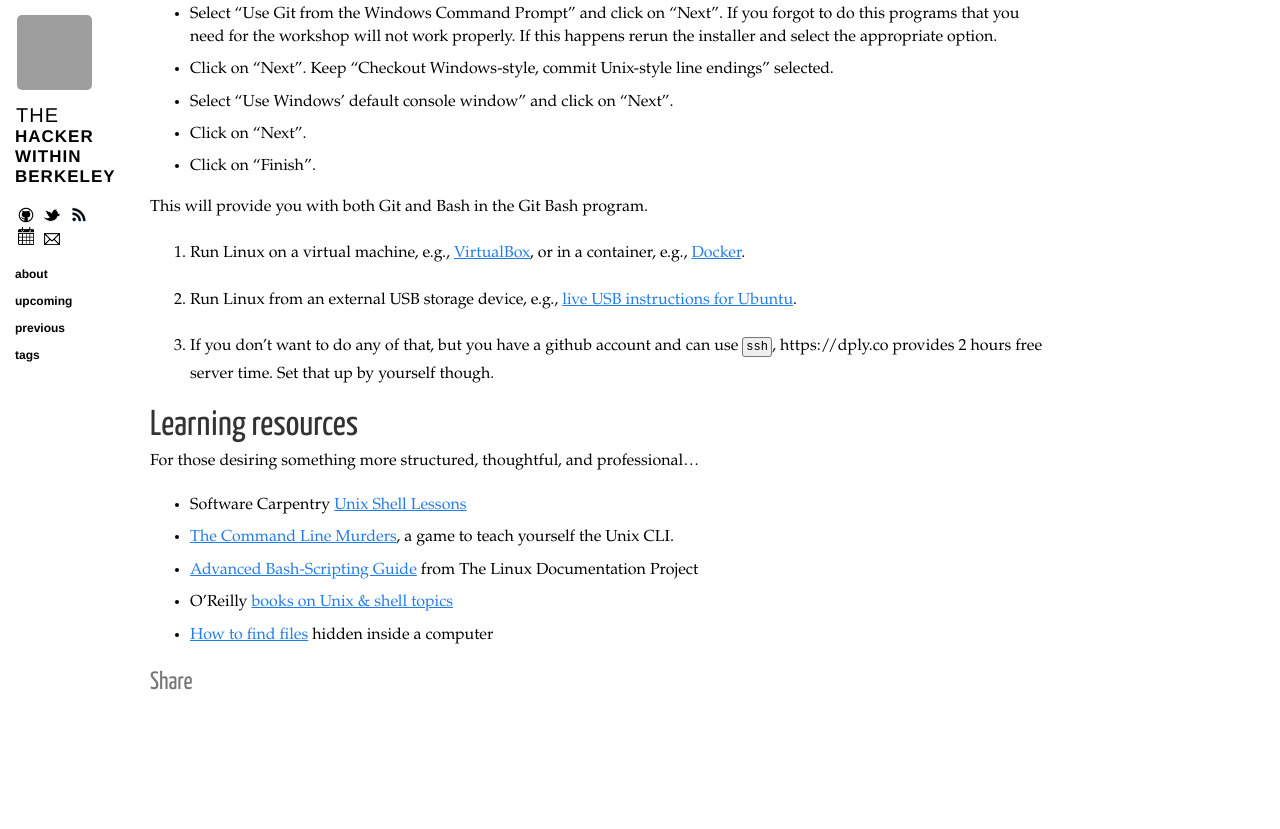
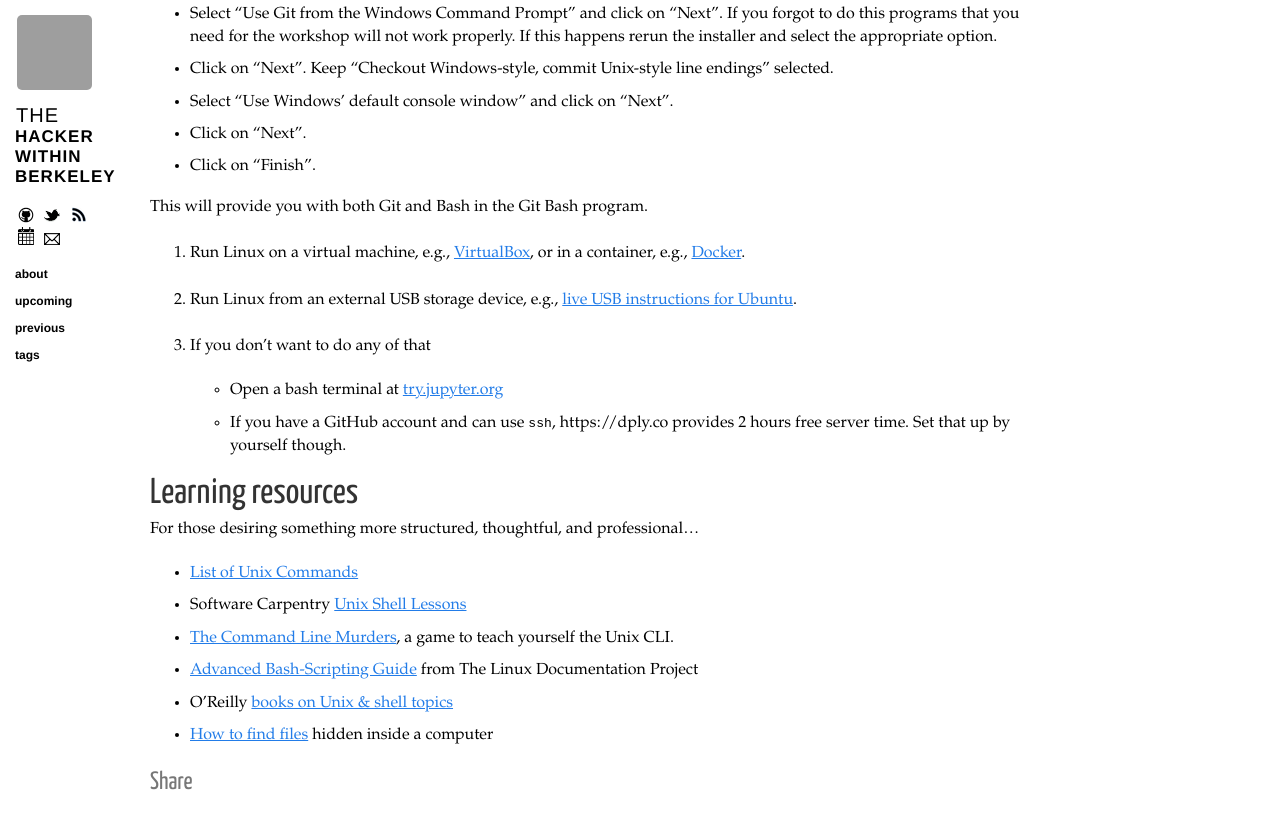
Before and after one commit to thehackerwithin/berkeley, a Jekyll site: the page built from docs/_posts/2017-01-31-bash-unix-env.md, in a window 1280 px wide and 900 px high, scrolled down 657 px. Shown: the top 829 px of the window. Built offline with Jekyll 4.4.1, drawn with Linux system fonts in a browser that asks for light colours; nearby versions of some CDN libraries; before the commit the page ends 1457 px from its top, so only the background shows below that; grey boxes are pictures that could not be loaded.

Commit message:
Add some more help

```diff
--- a/docs/_posts/2017-01-31-bash-unix-env.md
+++ b/docs/_posts/2017-01-31-bash-unix-env.md
@@ -42,13 +42,16 @@ Do you run Windows? See next section.
 
 3. Run Linux from an external USB storage device, e.g., [live USB instructions for Ubuntu](https://www.ubuntu.com/download/desktop/create-a-usb-stick-on-windows).
 
-4. If you don't want to do any of that, but you have a github account and can use `ssh`, https://dply.co provides 2 hours free server time. Set that up by yourself though.
+4. If you don't want to do any of that
+  - Open a bash terminal at [try.jupyter.org](http://try.jupyter.org/)
+  - If you have a GitHub account and can use `ssh`, https://dply.co provides 2 hours free server time. Set that up by yourself though.
 
 
 # Learning resources
 
 For those desiring something more structured, thoughtful, and professional...
 
+- [List of Unix Commands](https://en.wikipedia.org/wiki/List_of_Unix_commands)
 - Software Carpentry [Unix Shell Lessons](http://swcarpentry.github.io/shell-novice/)
 - [The Command Line Murders](https://github.com/veltman/clmystery), a game to teach yourself the Unix CLI.
 - [Advanced Bash-Scripting Guide](http://www.thehackerwithin.org/berkeley/upcoming.html) from The Linux Documentation Project
```
